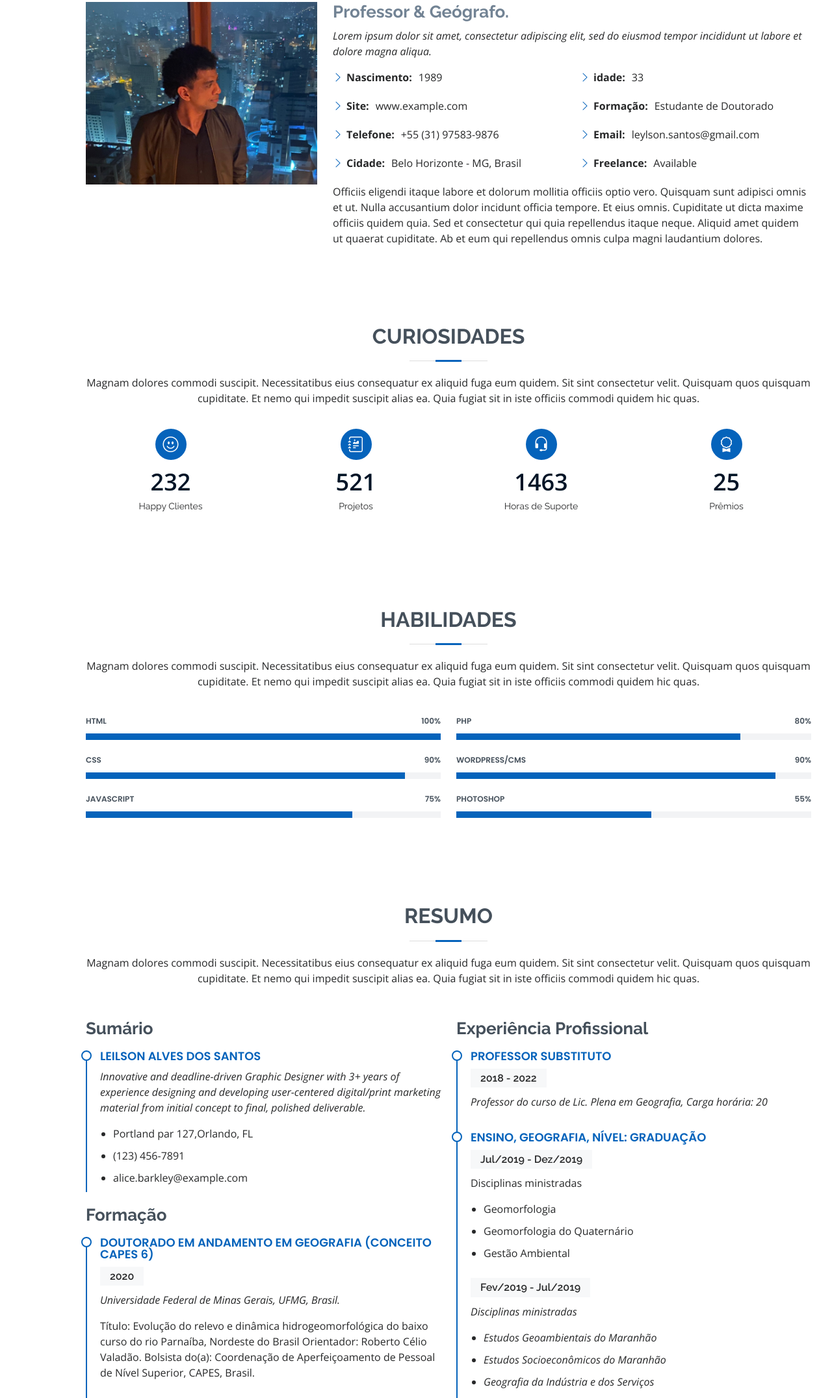
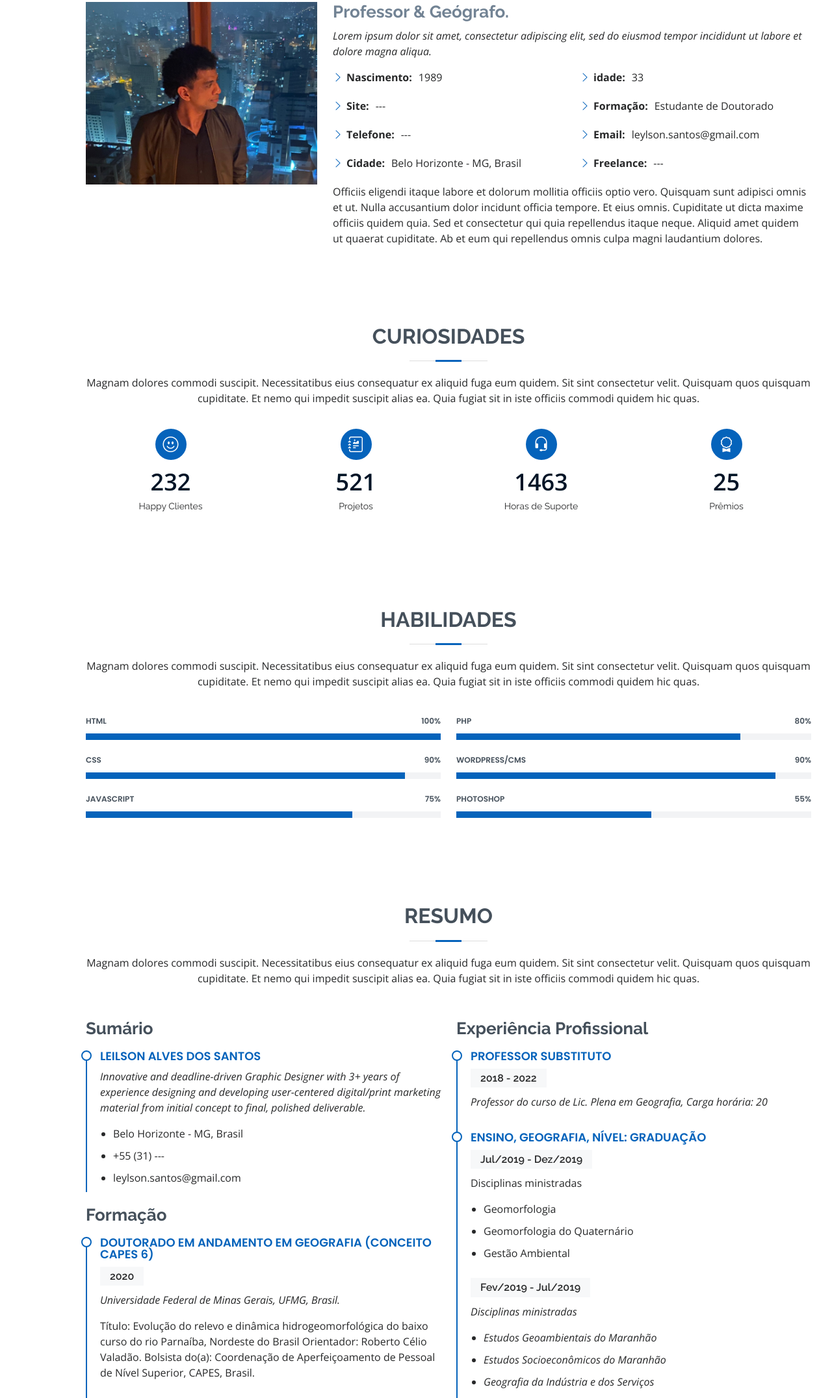
Before and after one commit to DdCampell/site-leilson, a plain HTML site: page index.html in a window 1280 px wide. Shown: the part 1013-3165 px from the top of the page at 65% size. Drawn offline with nearby package versions, Linux system fonts and the light colour scheme.

Commit message:
Update index.html

```diff
--- a/index.html
+++ b/index.html
@@ -95,8 +95,8 @@
               <div class="col-lg-6">
                 <ul>
                   <li><i class="bi bi-chevron-right"></i> <strong>Nascimento:</strong> <span>1989</span></li>
-                  <li><i class="bi bi-chevron-right"></i> <strong>Site:</strong> <span>www.example.com</span></li>
-                  <li><i class="bi bi-chevron-right"></i> <strong>Telefone:</strong> <span>+55 (31) 97583-9876</span></li>
+                  <li><i class="bi bi-chevron-right"></i> <strong>Site:</strong> <span> --- </span></li>
+                  <li><i class="bi bi-chevron-right"></i> <strong>Telefone:</strong> <span> --- </span></li>
                   <li><i class="bi bi-chevron-right"></i> <strong>Cidade:</strong> <span>Belo Horizonte - MG, Brasil</span></li>
                 </ul>
               </div>
@@ -105,7 +105,7 @@
                   <li><i class="bi bi-chevron-right"></i> <strong>idade:</strong> <span>33</span></li>
                   <li><i class="bi bi-chevron-right"></i> <strong>Formação:</strong> <span>Estudante de Doutorado</span></li>
                   <li><i class="bi bi-chevron-right"></i> <strong>Email:</strong> <span>leylson.santos@gmail.com</span></li>
-                  <li><i class="bi bi-chevron-right"></i> <strong>Freelance:</strong> <span>Available</span></li>
+                  <li><i class="bi bi-chevron-right"></i> <strong>Freelance:</strong> <span> --- </span></li>
                 </ul>
               </div>
             </div>
@@ -249,9 +249,9 @@
               <h4>Leilson Alves dos Santos</h4>
               <p><em>Innovative and deadline-driven Graphic Designer with 3+ years of experience designing and developing user-centered digital/print marketing material from initial concept to final, polished deliverable.</em></p>
               <ul>
-                <li>Portland par 127,Orlando, FL</li>
-                <li>(123) 456-7891</li>
-                <li>alice.barkley@example.com</li>
+                <li>Belo Horizonte - MG, Brasil</li>
+                <li>+55 (31) ---</li>
+                <li>leylson.santos@gmail.com</li>
               </ul>
             </div>
 
@@ -347,7 +347,7 @@
       <div class="container" data-aos="fade-up">
 
         <div class="section-title">
-          <h2>Portfolio</h2>
+          <h2>Galeria</h2>
           <p>Magnam dolores commodi suscipit. Necessitatibus eius consequatur ex aliquid fuga eum quidem. Sit sint consectetur velit. Quisquam quos quisquam cupiditate. Et nemo qui impedit suscipit alias ea. Quia fugiat sit in iste officiis commodi quidem hic quas.</p>
         </div>
 
```
